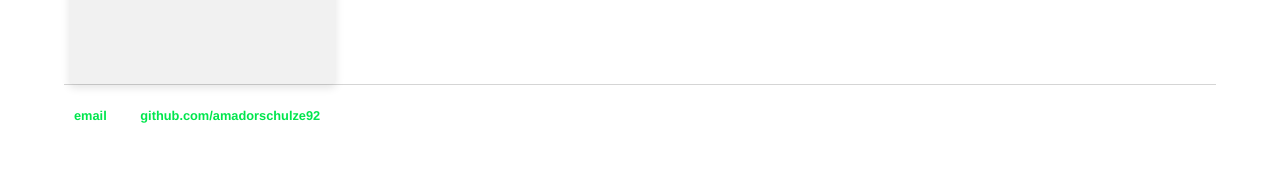
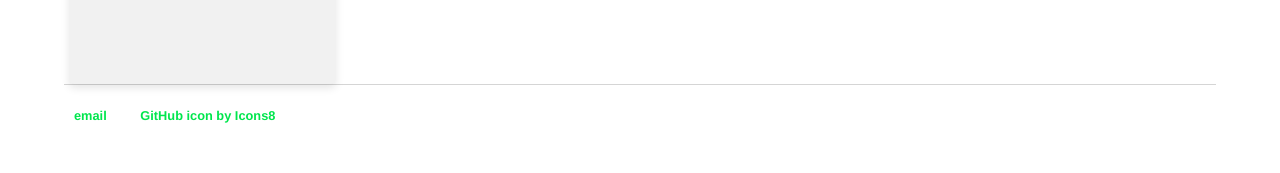
Before and after one commit to amadorschulze92/amadorschulze92.github.io, a Jekyll site: the page built from index.html, in a window 1280 px wide. Shown: the part 1178-1351 px from the top of the page. Built offline with Jekyll 4.4.1, drawn with Linux system fonts in a browser that asks for light colours.

Commit message:
give credit to github img creator

```diff
--- a/_layouts/default.html
+++ b/_layouts/default.html
@@ -13,7 +13,7 @@
     <footer>
       <ul>
         <li><a href="amadorschulze92@gmail.com">email</a></li>
-        <li><a href="https://github.com/amadorschulze92">github.com/amadorschulze92</a></li>
+        <a href="https://icons8.com/icon/12599/github">GitHub icon by Icons8</a>
       </ul>
     </footer>
   </body>
```
